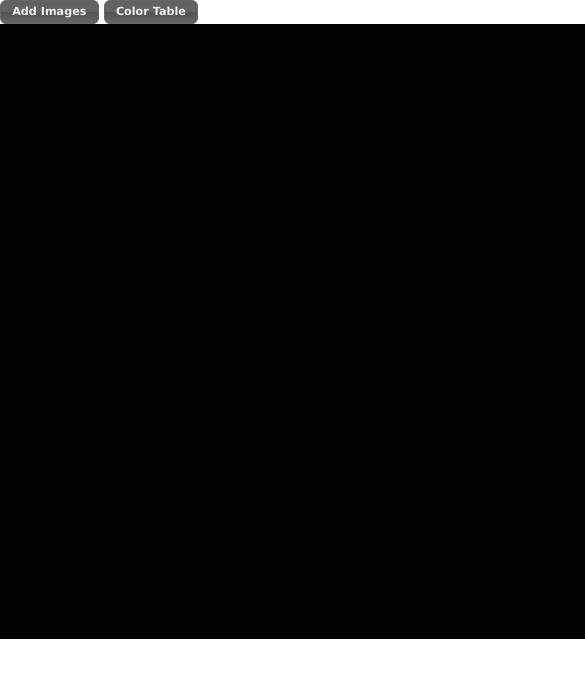
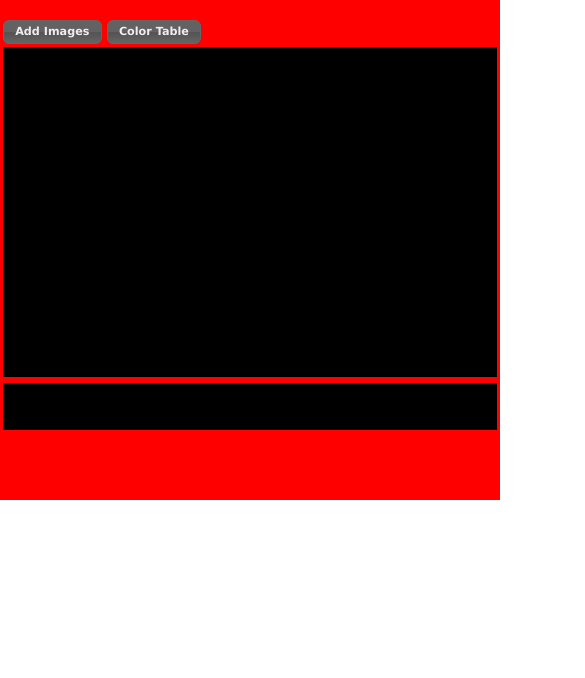
Before and after one commit to rii-mango/Papaya, a plain HTML site: page debug.html in a window 390 px wide. Shown: the top 678 px of the page, 585 px wide, since content can reach past the window. Drawn offline with Linux system fonts and the light colour scheme.

Commit message:
Added "auto-resize" or "fit-to-div" modes.

```diff
--- a/classes/constants.js
+++ b/classes/constants.js
@@ -5,6 +5,11 @@ PAPAYA_VIEWER_ID  = "papayaViewer";
 PAPAYA_DISPLAY_ID = "papayaDisplay";
 PAPAYA_TOOLBAR_ID = "papayaToolbar";
 PAPAYA_WARNINGS_ID = "papayaWarnings";
+PAPAYA_CONTAINER_ID = "papayaContainer";
 
 PAPAYA_SPACING = 3;  // padding between slice views
-PAPAYA_DISPLAY_HEIGHT = 50;
+PAPAYA_SECTION_HEIGHT = 50;
+PAPAYA_CONTAINER_PADDING_TOP = 20;
+
+
+PAPAYA_MINIMUM_SIZE = 500;
--- /dev/null
+++ b/classes/dimensions.js
@@ -0,0 +1,11 @@
+
+var papaya = papaya || {};
+papaya.viewer = papaya.viewer || {};
+
+
+papaya.viewer.Dimensions = papaya.viewer.Dimensions || function(width, height) {
+    this.width = width;
+    this.height = height;
+    this.widthPadding = 0;
+    this.heightPadding = 0;
+}
--- a/classes/display.js
+++ b/classes/display.js
@@ -7,7 +7,7 @@ papaya.viewer.Display = papaya.viewer.Display || function(width, height) {
     // Public properties
     this.canvas = document.createElement("canvas");
     this.canvas.width = width;
-    this.canvas.height = PAPAYA_DISPLAY_HEIGHT;
+    this.canvas.height = PAPAYA_SECTION_HEIGHT;
     this.context = this.canvas.getContext("2d");
 
     this.canvas.style.padding = 0;
@@ -40,6 +40,8 @@ papaya.viewer.Display.prototype.drawEmptyDisplay = function() {
 
 
 papaya.viewer.Display.prototype.drawDisplay = function(xLoc, yLoc, zLoc, val) {
+    var sizeRatio = papayaMain.papayaViewer.canvas.width / 400.0;
+
     this.context.clearRect(0, 0, this.canvas.width, this.canvas.height);
 
     this.context.fillStyle = "#000000";
@@ -54,22 +56,22 @@ papaya.viewer.Display.prototype.drawDisplay = function(xLoc, yLoc, zLoc, val) {
 
     this.context.font = papaya.viewer.Display.TEXT_LABEL_SIZE+"px Arial";
 
-    this.context.fillText("x", 2*papaya.viewer.Display.TEXT_SPACING, labelLoc);
-    this.context.fillText("y", 3*papaya.viewer.Display.TEXT_SPACING + textWidth, labelLoc);
-    this.context.fillText("z", 4*papaya.viewer.Display.TEXT_SPACING + 2*textWidth, labelLoc);
+    this.context.fillText("x", 2*sizeRatio*papaya.viewer.Display.TEXT_SPACING, labelLoc);
+    this.context.fillText("y", 3*sizeRatio*papaya.viewer.Display.TEXT_SPACING + textWidth, labelLoc);
+    this.context.fillText("z", 4*sizeRatio*papaya.viewer.Display.TEXT_SPACING + 2*textWidth, labelLoc);
 
     var coordValueLoc = labelLoc + papaya.viewer.Display.TEXT_CORRD_VALUE_SIZE + papaya.viewer.Display.TEXT_SPACING/2;
 
     this.context.fillStyle = "rgb(182, 59, 0)";
     this.context.font = "bold " + papaya.viewer.Display.TEXT_CORRD_VALUE_SIZE+"px Arial";
 
-    this.context.fillText(Math.round(xLoc), 2*papaya.viewer.Display.TEXT_SPACING, coordValueLoc);
-    this.context.fillText(Math.round(yLoc), 3*papaya.viewer.Display.TEXT_SPACING + textWidth, coordValueLoc);
-    this.context.fillText(Math.round(zLoc), 4*papaya.viewer.Display.TEXT_SPACING + 2*textWidth, coordValueLoc);
+    this.context.fillText(Math.round(xLoc), 2*sizeRatio*papaya.viewer.Display.TEXT_SPACING, coordValueLoc);
+    this.context.fillText(Math.round(yLoc), 3*sizeRatio*papaya.viewer.Display.TEXT_SPACING + textWidth, coordValueLoc);
+    this.context.fillText(Math.round(zLoc), 4*sizeRatio*papaya.viewer.Display.TEXT_SPACING + 2*textWidth, coordValueLoc);
 
     var valueLoc = labelLoc + 1.5*papaya.viewer.Display.TEXT_SPACING;
     this.context.fillStyle = "white";
     this.context.font = papaya.viewer.Display.TEXT_VALUE_SIZE+"px Arial";
 
-    this.context.fillText(val, 4*papaya.viewer.Display.TEXT_SPACING + 3*textWidth, valueLoc);
+    this.context.fillText(val, 5*sizeRatio*papaya.viewer.Display.TEXT_SPACING + 3*textWidth, valueLoc);
 }
--- a/classes/main.js
+++ b/classes/main.js
@@ -15,12 +15,119 @@ papaya.viewer.Main = papaya.viewer.Main || function() {
 
 
 
+function isShowingToolbar() {
+    return $("#"+PAPAYA_TOOLBAR_ID).length;
+}
+
+
+
+function isShowingDisplay() {
+    return $("#"+PAPAYA_DISPLAY_ID).length;
+}
+
+
+
+function isShowingWarnings() {
+    return $("#"+PAPAYA_WARNINGS_ID).length;
+}
+
+
+
+function isShowingViewer() {
+    return $("#"+PAPAYA_VIEWER_ID).length;
+}
+
+
+
+function getViewerDimensions() {
+    var numAdditionalSections = 0;
+    if (isShowingDisplay()) {
+        numAdditionalSections++;
+    }
+
+    if (isShowingToolbar()) {
+        numAdditionalSections++;
+    }
+
+    if (isShowingWarnings()) {
+        numAdditionalSections++;
+    }
+
+    var parentHeight = PAPAYA_MINIMUM_SIZE;
+    var parentWidth = PAPAYA_MINIMUM_SIZE;
+
+    if ($("#"+PAPAYA_CONTAINER_ID).parent().get(0).tagName.toLowerCase() == "div") {
+        parentHeight = $("#"+PAPAYA_CONTAINER_ID).parent().height();
+        parentWidth = $("#"+PAPAYA_CONTAINER_ID).parent().width();
+    } else if ($("#"+PAPAYA_CONTAINER_ID).parent().get(0).tagName.toLowerCase() == "body") {
+        parentHeight = window.innerHeight;
+        parentWidth = window.innerWidth;
+    }
+
+    if (parentHeight < PAPAYA_MINIMUM_SIZE) {
+        parentHeight = PAPAYA_MINIMUM_SIZE;
+        $("#"+PAPAYA_CONTAINER_ID).parent().height(PAPAYA_MINIMUM_SIZE);
+    }
+
+    if (parentWidth < PAPAYA_MINIMUM_SIZE) {
+        parentWidth = PAPAYA_MINIMUM_SIZE;
+        $("#"+PAPAYA_CONTAINER_ID).parent().width(PAPAYA_MINIMUM_SIZE);
+    }
+
+    var height = parentHeight - PAPAYA_SECTION_HEIGHT*numAdditionalSections;
+    var width = height * 1.5;
+
+    if (width > parentWidth) {
+        width = parentWidth - PAPAYA_SPACING*2;
+        height = Math.ceil(width / 1.5);
+    }
+
+    var widthPadding = (parentWidth - width) / 2;
+    var dims = new papaya.viewer.Dimensions(width, height);
+    dims.widthPadding = widthPadding;
+    dims.heightPadding = PAPAYA_CONTAINER_PADDING_TOP;
+
+    return dims;
+}
+
+
+
+function resizeViewerComponents(resize) {
+    var dims = getViewerDimensions();
+
+    $("#"+PAPAYA_TOOLBAR_ID).css({paddingLeft: dims.widthPadding + "px"});
+    $("#"+PAPAYA_TOOLBAR_ID).css({paddingBottom: PAPAYA_SPACING + "px"});
+
+    $("#"+PAPAYA_VIEWER_ID).css({height: "100%"});
+    $("#"+PAPAYA_VIEWER_ID).css({paddingLeft: dims.widthPadding + "px"});
+
+    if (resize) {
+        papayaMain.papayaViewer.resizeViewer(dims);
+    }
+
+    $("#"+PAPAYA_DISPLAY_ID).css({height: PAPAYA_SECTION_HEIGHT+"px"});
+    $("#"+PAPAYA_DISPLAY_ID).css({paddingLeft: dims.widthPadding + "px"});
+    papayaMain.papayaDisplay.canvas.width = dims.width;
+
+    $("#"+PAPAYA_WARNINGS_ID).css({paddingLeft: dims.widthPadding + "px"});
+
+    $("#"+PAPAYA_CONTAINER_ID).css({paddingTop: dims.heightPadding+"px"});
+
+    if (papayaMain.papayaViewer.initialized) {
+        papayaMain.papayaViewer.drawViewer(true);
+    } else {
+        papayaMain.papayaViewer.drawEmptyViewer();
+        papayaMain.papayaDisplay.drawEmptyDisplay();
+    }
+}
+
+
+
 papaya.viewer.Main.prototype.buildViewer = function() {
-    if ($("#"+PAPAYA_VIEWER_ID).length) {
-        var width = PAPAYA_DEFAULT_HEIGHT * 1.5;
-        this.papayaViewer = new papaya.viewer.Viewer(width, PAPAYA_DEFAULT_HEIGHT);
+    if (isShowingViewer()) {
+        var dims = getViewerDimensions();
+        this.papayaViewer = new papaya.viewer.Viewer(dims.width, dims.height);
         $("#"+PAPAYA_VIEWER_ID).append($(this.papayaViewer.canvas));
-        $("#"+PAPAYA_VIEWER_ID).css({height: PAPAYA_DEFAULT_HEIGHT+"px"});
     } else {
         alert("You are missing a viewer div!")
     }
@@ -29,18 +136,17 @@ papaya.viewer.Main.prototype.buildViewer = function() {
 
 
 papaya.viewer.Main.prototype.buildDisplay = function() {
-    if ($("#"+PAPAYA_DISPLAY_ID).length) {
-        var width = PAPAYA_DEFAULT_HEIGHT * 1.5;
-        this.papayaDisplay = new papaya.viewer.Display(width, PAPAYA_DISPLAY_HEIGHT);
+    if (isShowingDisplay()) {
+        var dims = getViewerDimensions();
+        this.papayaDisplay = new papaya.viewer.Display(dims.width, PAPAYA_SECTION_HEIGHT);
         $("#"+PAPAYA_DISPLAY_ID).append($(this.papayaDisplay.canvas));
-        $("#"+PAPAYA_DISPLAY_ID).css({height: PAPAYA_DISPLAY_HEIGHT+"px"});
     }
 }
 
 
 
 papaya.viewer.Main.prototype.buildWarnings = function() {
-    if ($("#"+PAPAYA_WARNINGS_ID).length) {
+    if (isShowingWarnings()) {
         $("#"+PAPAYA_WARNINGS_ID).addClass("warning").addClass("center");
         $("#"+PAPAYA_WARNINGS_ID).css({fontFamily: "sans-serif", fontSize: "14px", padding: "5px"});
     }
@@ -49,7 +155,7 @@ papaya.viewer.Main.prototype.buildWarnings = function() {
 
 
 papaya.viewer.Main.prototype.buildToolbar = function() {
-    if ($("#"+PAPAYA_TOOLBAR_ID).length) {
+    if (isShowingToolbar()) {
         $("#"+PAPAYA_TOOLBAR_ID).append(
             '<button id="addImage">Add Images</button>\
             <button id="colorTable">Color Table</button>\
@@ -80,7 +186,7 @@ papaya.viewer.Main.prototype.buildToolbar = function() {
 
         $("#dialog").dialog({
             autoOpen: false,
-            position: {my: "left top", at: "left top", of: "#papayaViewer"},
+            position: {my: "left top", at: "left bottom", of: "#addImage"},
             dialogClass: 'noTitle',
             width: "400px",
             buttons: {
@@ -131,6 +237,7 @@ function closeAllMenus() {
 }
 
 
+
 function openAddImageMenu(obj) {
     var dialog = $("#dialog");
 
@@ -164,6 +271,7 @@ function openColorTableMenu(obj) {
 }
 
 
+
 function hasSelectedFiles() {
     var hasFiles = (document.getElementById('files1').files.length > 0);
     hasFiles |= (document.getElementById('files2').files.length > 0);
@@ -176,6 +284,14 @@ function hasSelectedFiles() {
 
 function main() {
     papayaMain = new papaya.viewer.Main();
-};
+
+    var loadUrl = $("#"+PAPAYA_VIEWER_ID).data("load-url");
+    if (loadUrl) {
+        papayaMain.papayaViewer.loadImage(loadUrl);
+    }
+
+    resizeViewerComponents(false);
+}
 
 window.onload = main;
+window.onresize = function() { resizeViewerComponents(true) };
--- a/classes/utilities.js
+++ b/classes/utilities.js
@@ -8,7 +8,6 @@ function bind(scope, fn) {
         fn.apply(scope, arguments);
     };
 }
-
 
 
 function round(val) {
--- a/classes/viewer.js
+++ b/classes/viewer.js
@@ -1,5 +1,3 @@
-
-PAPAYA_DEFAULT_HEIGHT = 565;
 
 /**
  * @classDescription	An orthogonal viewer.
@@ -31,6 +29,7 @@ papaya.viewer.Viewer = papaya.viewer.Viewer || function(width, height) {
     this.canvas.style.border = "none";
     this.colorTable = new papaya.viewer.ColorTable(papaya.viewer.ColorTable.TABLE_SPECTRUM, true, true);
     this.previousMousePosition = new papaya.viewer.Point();
+    this.initialized = false;
 
     this.drawEmptyViewer();
 }
@@ -54,6 +53,12 @@ papaya.viewer.Viewer.CROSSHAIRS_COLOR = "rgba(28, 134, 238, 255)";
 papaya.viewer.Viewer.KEYCODE_ROTATE_VIEWS = 32;
 papaya.viewer.Viewer.KEYCODE_CENTER = 67;
 papaya.viewer.Viewer.KEYCODE_ORIGIN = 79;
+papaya.viewer.Viewer.KEYCODE_ARROW_UP = 38;
+papaya.viewer.Viewer.KEYCODE_ARROW_DOWN = 40;
+papaya.viewer.Viewer.KEYCODE_ARROW_RIGHT = 39;
+papaya.viewer.Viewer.KEYCODE_ARROW_LEFT = 37;
+papaya.viewer.Viewer.KEYCODE_PAGE_UP = 33;
+papaya.viewer.Viewer.KEYCODE_PAGE_DOWN = 34;
 
 
 // Public methods
@@ -93,7 +98,8 @@ papaya.viewer.Viewer.prototype.initializeViewer = function() {
     this.context.fillStyle = "white";
     this.context.fillRect(0, 0, this.canvasRect.right, this.canvasRect.bottom);
 
-	this.drawViewer();
+    this.initialized = true;
+    this.drawViewer();
 }
 
 
@@ -390,6 +396,24 @@ papaya.viewer.Viewer.prototype.keyDownEvent = function(ke) {
         this.gotoCoordinate(center);
     } else if (keyCode == papaya.viewer.Viewer.KEYCODE_ORIGIN) {
         this.gotoCoordinate(this.volume.header.origin);
+    } else if (keyCode == papaya.viewer.Viewer.KEYCODE_ARROW_UP) {
+        this.currentCoord.y--;
+        this.gotoCoordinate(this.currentCoord);
+    } else if (keyCode == papaya.viewer.Viewer.KEYCODE_ARROW_DOWN) {
+        this.currentCoord.y++;
+        this.gotoCoordinate(this.currentCoord);
+    } else if (keyCode == papaya.viewer.Viewer.KEYCODE_ARROW_LEFT) {
+        this.currentCoord.x--;
+        this.gotoCoordinate(this.currentCoord);
+    } else if (keyCode == papaya.viewer.Viewer.KEYCODE_ARROW_RIGHT) {
+        this.currentCoord.x++;
+        this.gotoCoordinate(this.currentCoord);
+    } else if (keyCode == papaya.viewer.Viewer.KEYCODE_PAGE_UP) {
+        this.currentCoord.z--;
+        this.gotoCoordinate(this.currentCoord);
+    } else if (keyCode == papaya.viewer.Viewer.KEYCODE_PAGE_DOWN) {
+        this.currentCoord.z++;
+        this.gotoCoordinate(this.currentCoord);
     }
 }
 
@@ -470,7 +494,6 @@ papaya.viewer.Viewer.prototype.updateScreenRange = function() {
 
 
 
-
 papaya.viewer.Viewer.prototype.windowLevelChanged = function(contrastChange, brightnessChange) {
     var range = this.volume.header.imageRange.imageMax - this.volume.header.imageRange.imageMin;
     var step = range * .01;
@@ -515,3 +538,16 @@ papaya.viewer.Viewer.prototype.gotoCoordinate = function(coor) {
 
     this.drawViewer(true);
 }
+
+
+
+papaya.viewer.Viewer.prototype.resizeViewer = function(dims) {
+    this.canvas.width = dims.width;
+    this.canvas.height = dims.height;
+
+    if (this.initialized) {
+        this.calculateScreenSliceTransforms(this);
+        this.canvasRect = this.canvas.getBoundingClientRect();
+        this.drawViewer(true);
+    }
+}
--- a/debug.html
+++ b/debug.html
@@ -17,6 +17,7 @@
         <script type="text/javascript" src="classes/colortable.js"></script>
         <script type="text/javascript" src="classes/utilities.js"></script>
         <script type="text/javascript" src="classes/point.js"></script>
+        <script type="text/javascript" src="classes/dimensions.js"></script>
         <script type="text/javascript" src="classes/nifti.js"></script>
         <script type="text/javascript" src="classes/volume.js"></script>
         <script type="text/javascript" src="classes/imagedimensions.js"></script>
@@ -35,9 +36,13 @@
     </head>
 
     <body>
-        <div id="papayaToolbar"></div>
-        <div id="papayaViewer"></div>
-        <div id="papayaDisplay"></div>
-        <div id="papayaWarnings"></div>
+    <div id="content" style="height:300px;background-color:red">
+        <div id="papayaContainer">
+            <div id="papayaToolbar"></div>
+            <div id="papayaViewer"></div>
+            <div id="papayaDisplay"></div>
+            <div id="papayaWarnings"></div>
+        </div>
+    </div>
     </body>
 </html>
```
Also changed, not shown: index.html (+1 -7 lines), css/main.css (line endings or trailing spaces), 2 other files.
